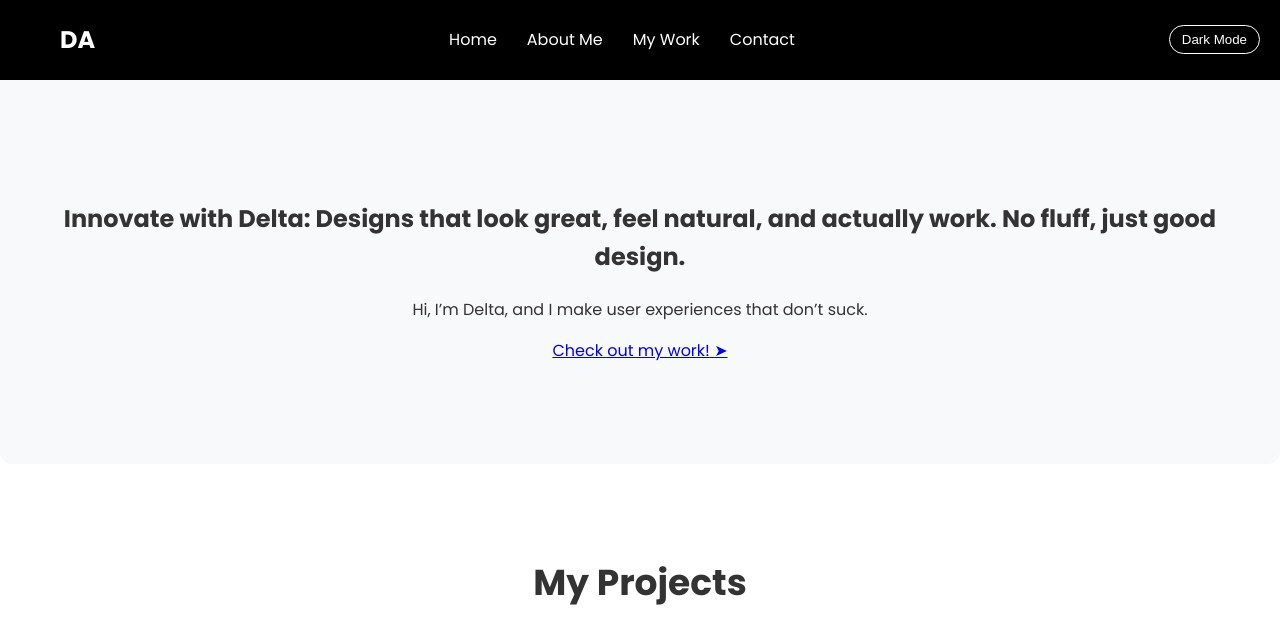
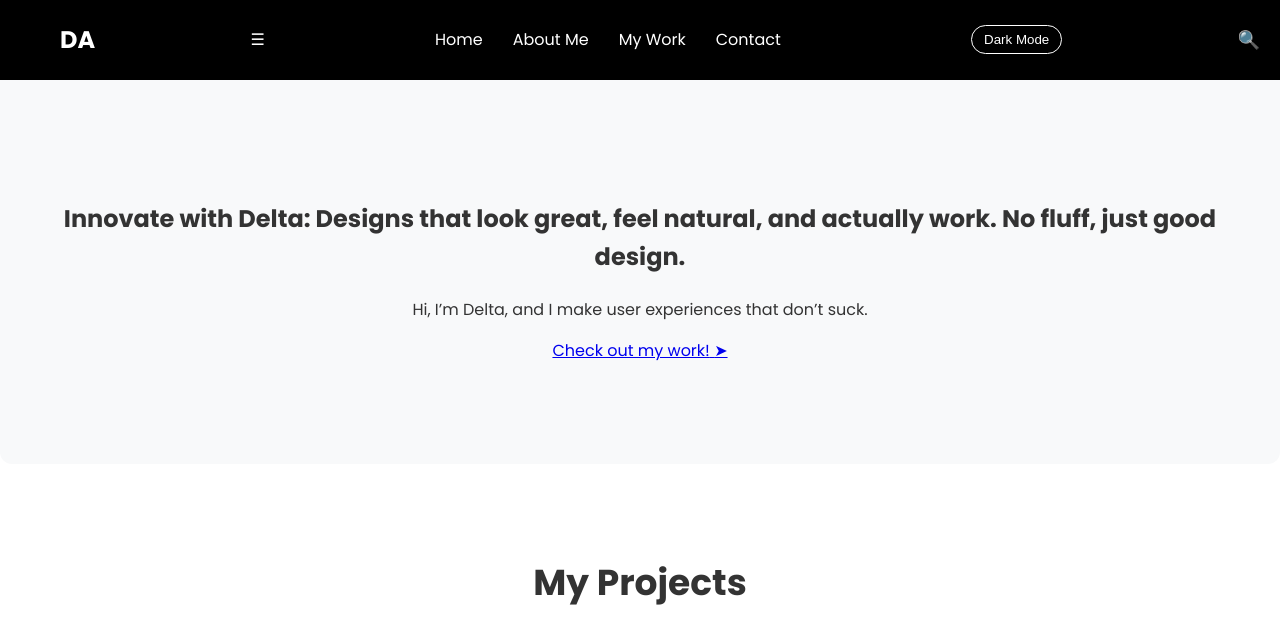
Before and after one commit to Deltaabb/My-Portfolio, a plain HTML site: page index.html in a window 1280 px wide. Shown: the top 630 px of the page. Drawn offline with Linux system fonts and the light colour scheme; files whose address does not match are found by name.

Commit message:
Update nav.html

```diff
--- a/nav.html
+++ b/nav.html
@@ -1,7 +1,8 @@
-<!-- nav.html - Updated with container for center-alignment, bouncy links -->
+<!-- nav.html - Updated with Wolff Olins layout: logo left, links + mode + search right, hamburger for mobile -->
 <nav>
   <div class="container">
     <div class="logo">DA</div>
+    <span class="hamburger">&#9776;</span> <!-- Hamburger icon -->
     <ul>
       <li><a href="index.html">Home</a></li>
       <li><a href="about.html">About Me</a></li>
@@ -9,5 +10,6 @@
       <li><a href="contact.html">Contact</a></li>
     </ul>
     <button class="mode-toggle" onclick="toggleMode()">Dark Mode</button>
+    <span class="search-icon">&#128269;</span> <!-- Search icon, add functionality if needed -->
   </div>
 </nav>
```
